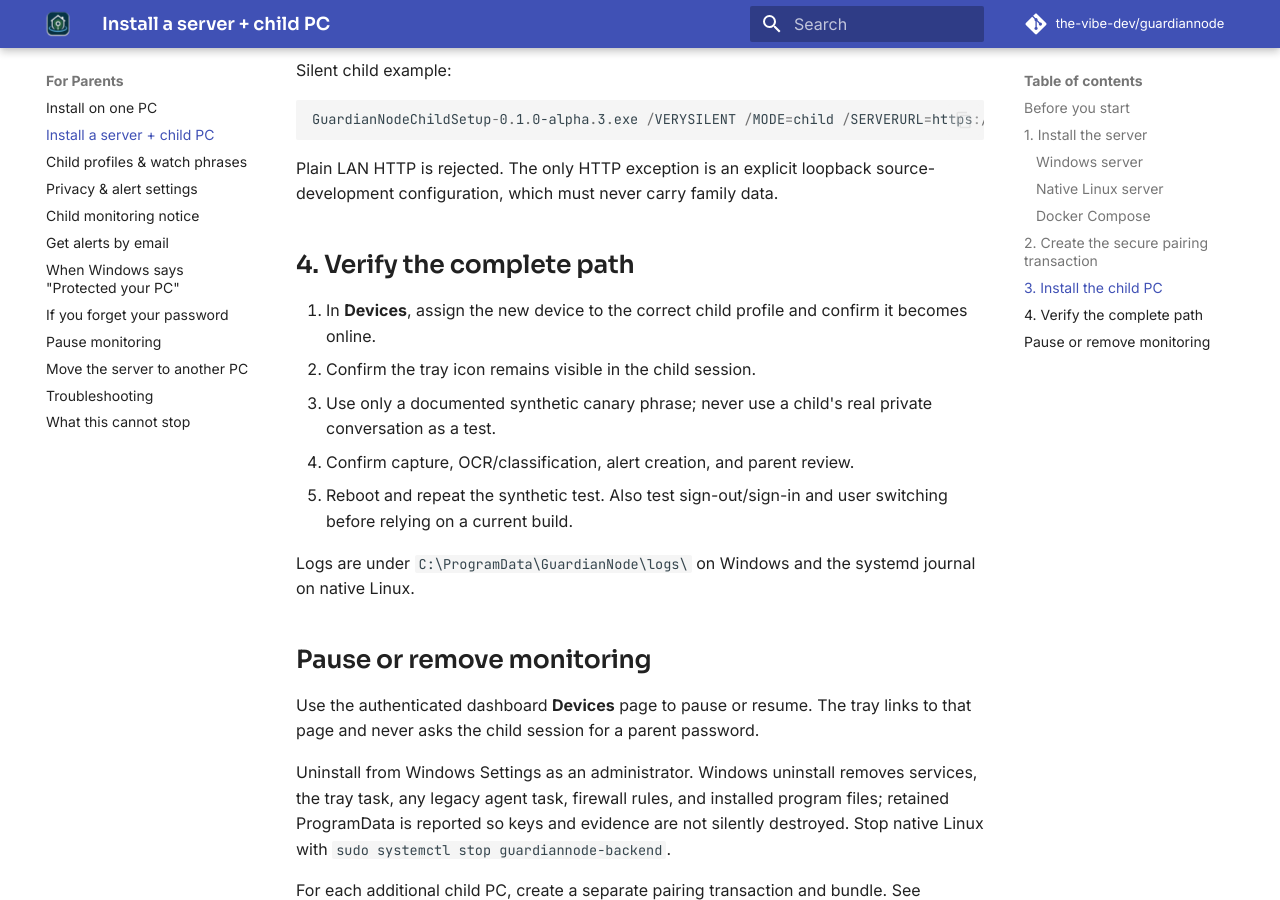
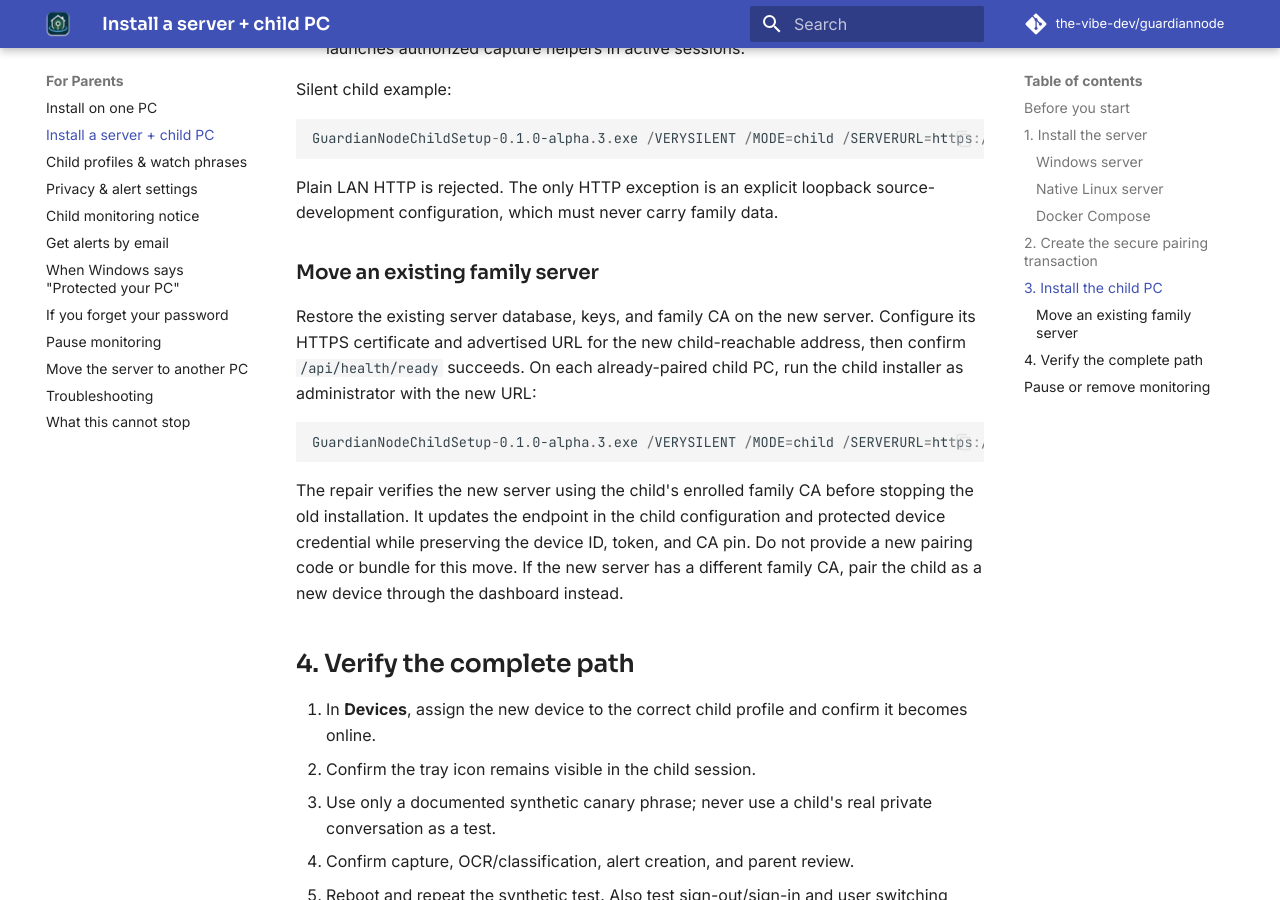
Before and after one commit to the-vibe-dev/guardiannode, an MkDocs documentation site: the page built from docs/PARENT_GUIDES/install-server-and-child.md, in a window 1280 px wide and 900 px high, scrolled down 2549 px. Built offline with MkDocs 1.6.1 and Material for MkDocs 9.7.7, drawn with Linux system fonts in a browser that asks for light colours; comment, search, counter and statistics services are not loaded; some of the changed text lies outside the part shown.

Commit message:
Support same-family server relocation in child repair installer

````diff
--- a/docs/PARENT_GUIDES/install-server-and-child.md
+++ b/docs/PARENT_GUIDES/install-server-and-child.md
@@ -48,6 +48,7 @@ IPs before installation:
 ```bash
 sudo GN_BIND_HOST=0.0.0.0 \
   GN_ALLOWED_HOSTS=127.0.0.1,localhost,192.168.1.42,guardiannode.local \
+  GN_ADVERTISED_SERVER_URL=https://192.168.1.42:8787 \
   bash install.sh
 ```
 
@@ -105,6 +106,24 @@ GuardianNodeChildSetup-0.1.0-alpha.3.exe /VERYSILENT /MODE=child /SERVERURL=http
 Plain LAN HTTP is rejected. The only HTTP exception is an explicit loopback
 source-development configuration, which must never carry family data.
 
+### Move an existing family server
+
+Restore the existing server database, keys, and family CA on the new server.
+Configure its HTTPS certificate and advertised URL for the new child-reachable
+address, then confirm `/api/health/ready` succeeds. On each already-paired
+child PC, run the child installer as administrator with the new URL:
+
+```powershell
+GuardianNodeChildSetup-0.1.0-alpha.3.exe /VERYSILENT /MODE=child /SERVERURL=https://192.168.1.42:8787
+```
+
+The repair verifies the new server using the child's enrolled family CA before
+stopping the old installation. It updates the endpoint in the child
+configuration and protected device credential while preserving the device ID,
+token, and CA pin. Do not provide a new pairing code or bundle for this move.
+If the new server has a different family CA, pair the child as a new device
+through the dashboard instead.
+
 ## 4. Verify the complete path
 
 1. In **Devices**, assign the new device to the correct child profile and
````
Also changed, not shown: 2 other files.
